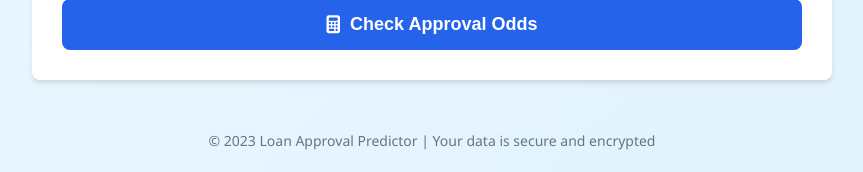
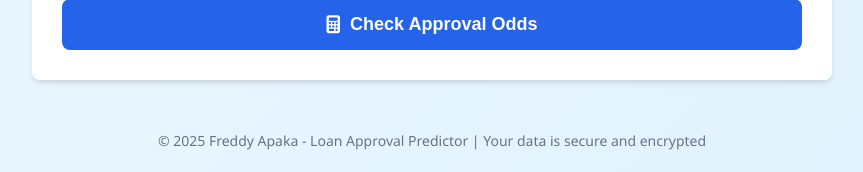
Before and after one commit to Freddy-Apaka/ml_finance_render_deployment, a FastAPI app: page / in a window 1280 px wide. Shown: the part 896-1068 px from the top of the page, without its empty margins (208-1071 px from the left). Run offline with FastAPI, Linux system fonts and the light colour scheme; parts of the project's set-up code (start-up, migrations or seed data) failed here and were passed over.

Commit message:
Update index.html

```diff
--- a/app/templates/index.html
+++ b/app/templates/index.html
@@ -372,7 +372,7 @@
   </div>
 
   <div class="footer">
-    <p>© 2023 Loan Approval Predictor | Your data is secure and encrypted</p>
+    <p>© 2025 Freddy Apaka - Loan Approval Predictor | Your data is secure and encrypted</p>
   </div>
 
   <script>
```
